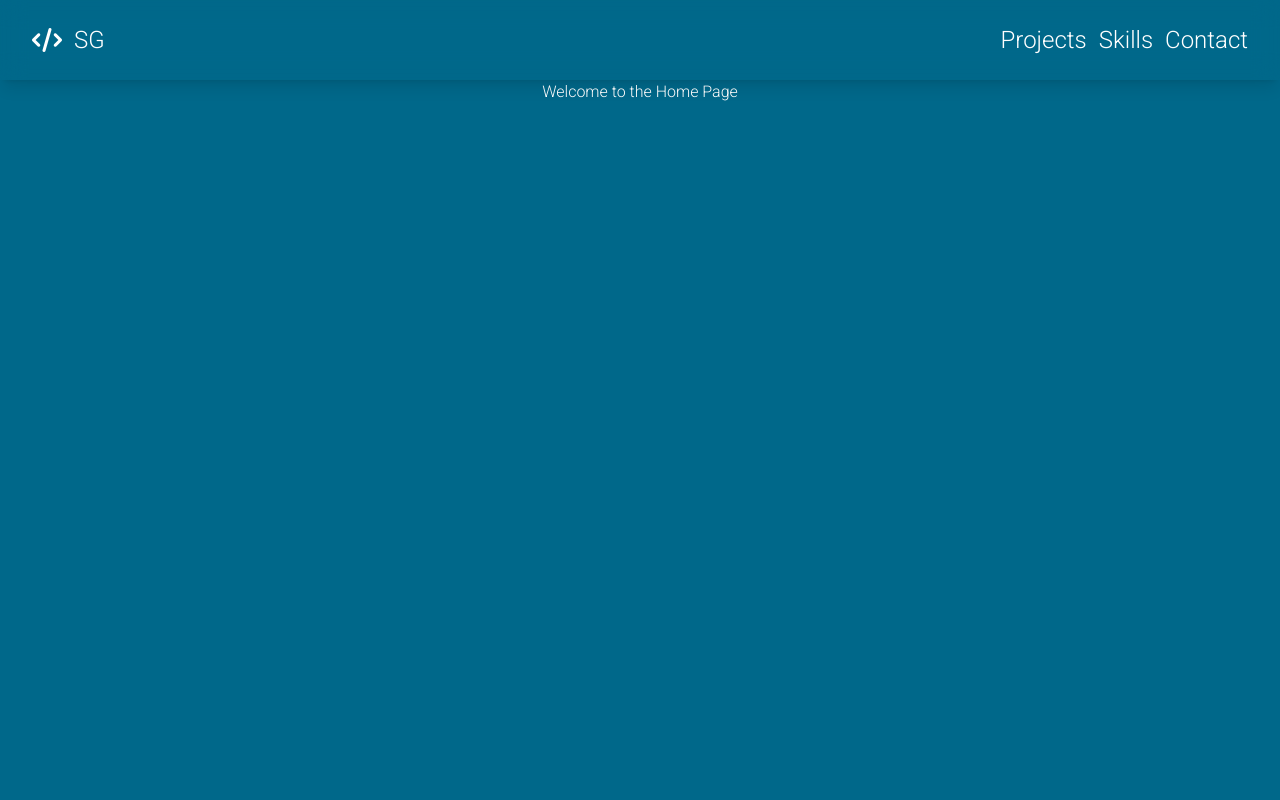
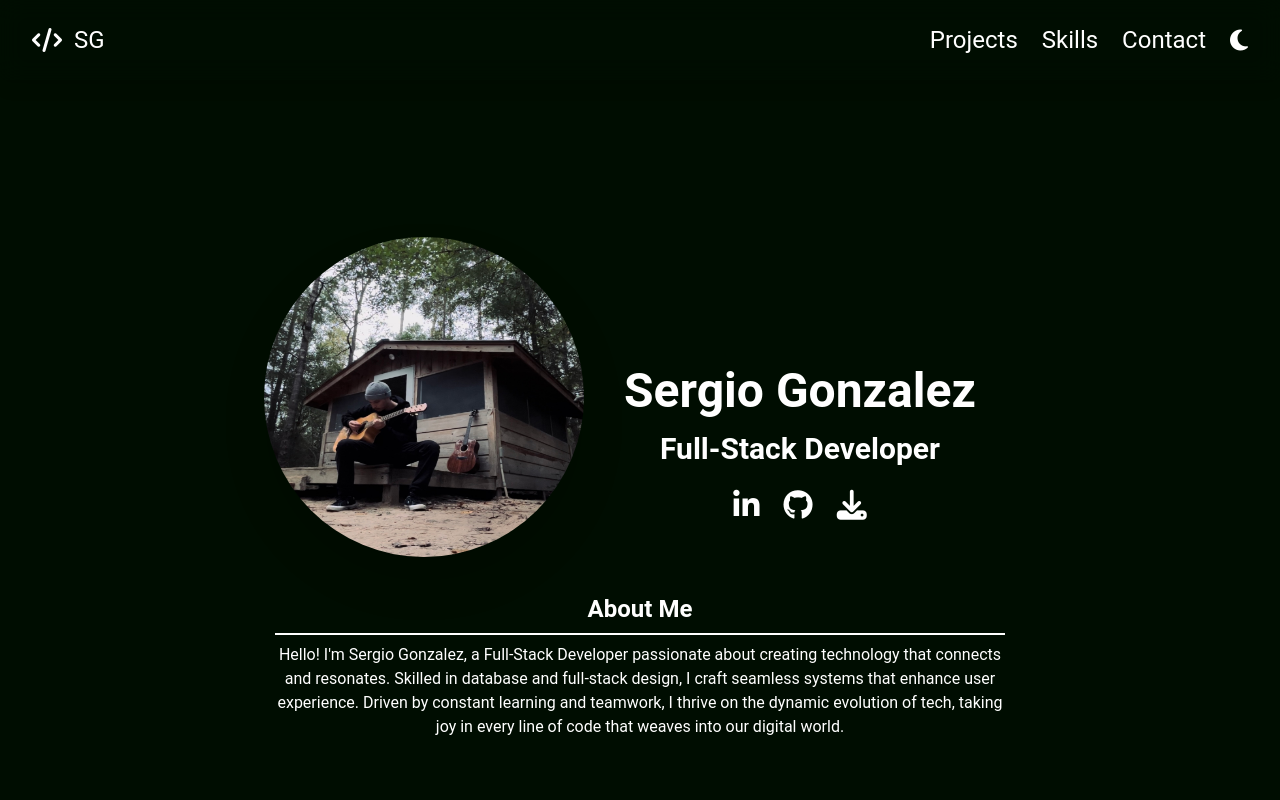
Before and after one commit to sergiogonzalezyes/Portfolio-Vue-Tailwind, a Vue app: page / in a window 1280 px wide. Shown: the top 800 px of the page. Built offline with nearby package versions, Linux system fonts and the light colour scheme.

Commit message:
first edit of landing. needs resume, and review/feedback from friends.

```diff
--- a/index.html
+++ b/index.html
@@ -6,7 +6,7 @@
     <meta name="viewport" content="width=device-width, initial-scale=1.0">
     <link rel="preconnect" href="https://fonts.googleapis.com">
     <link rel="preconnect" href="https://fonts.gstatic.com" crossorigin>
-    <link href="https://fonts.googleapis.com/css2?family=Roboto:wght@300&display=swap" rel="stylesheet">
+    <link href="https://fonts.googleapis.com/css2?family=Rubik:ital,wght@0,300..900;1,300..900&display=swap" rel="stylesheet">
     <link rel="stylesheet" href="https://cdnjs.cloudflare.com/ajax/libs/font-awesome/6.5.1/css/all.min.css"
     integrity="sha512-DTOQO9RWCH3ppGqcWaEA1BIZOC6xxalwEsw9c2QQeAIftl+Vegovlnee1c9QX4TctnWMn13TZye+giMm8e2LwA=="
     crossorigin="anonymous"
--- a/src/components/Home.vue
+++ b/src/components/Home.vue
@@ -1,6 +1,42 @@
 <template>
-    <div class="flex flex-col items-center text-white">
-        <h1>Welcome to the Home Page</h1>
+    <div class="flex flex-col justify-center items-center text-white">
+
+        <div class="lg:flex lg:flex-row">
+            <div class="flex justify-center items-center"><img src="../assets/images/profilepic.jpg" alt="Profile Picture" class="rounded-full w-80 h-80 mt-4 mb-4 shadow-2xl"></div>
+            <div class="flex flex-col justify-center items-center lg:mt-24 px-10">
+                <h1 class="text-5xl font-bold text-center">Sergio Gonzalez</h1>
+                <h2 class="text-3xl font-bold mt-4">Full-Stack Developer</h2>
+                <!-- Social Media Links Icon buttons -->
+                <div class="flex justify-center items-center gap-6 mt-5">
+                    <button aria-label="LinkedIn" class="transition duration-300 ease-in-out hover:scale-[1.3]">
+                        <a href="https://www.linkedin.com/in/sergio-gonzalez-garcia-b5082a264/" target="_blank">
+                            <i class="fa-brands fa-linkedin-in text-3xl cursor-pointer"></i>
+                        </a>
+                    </button>
+
+                    <button aria-label="GitHub" class="transition duration-300 ease-in-out hover:scale-[1.3]">
+                        <a href="https://github.com/sergiogonzalezyes"><i class="fa-brands fa-github text-3xl cursor-pointer"></i></a>
+                    </button>
+                    <!-- Download Resume Button -->
+                    <button aria-label="Resume" class="transition duration-300 ease-in-out hover:scale-[1.3]">
+                        <a href="../assets/SergioGonzalezResume.pdf" download="SergioGonzalezResume.pdf">
+                            <i class="fa-solid fa-download text-3xl cursor-pointer"></i>
+                        </a>
+                    </button>
+                </div>
+            </div>
+        </div>
+
+
+        <div class="flex flex-col justify-center items-center mt-5 lg:w-3/5">
+            <h5 class="text-2xl font-bold">About Me</h5>
+            <!-- line break -->
+            <div class="w-full h-0.5 bg-white mt-2 mb-2"></div>
+            <p class="text-center">Hello! I'm Sergio Gonzalez, a Full-Stack Developer passionate about creating technology that connects and resonates.
+             Skilled in database and full-stack design, I craft seamless systems that enhance user experience. Driven by constant learning and teamwork,
+              I thrive on the dynamic evolution of tech, taking joy in every line of code that weaves into our digital world.
+            </p>
+        </div>
     </div>
 </template>
 
--- a/src/components/SiteNavigation.vue
+++ b/src/components/SiteNavigation.vue
@@ -2,29 +2,32 @@
     <header class="sticky top-0 bg-transparent backdrop-blur-md shadow-lg w-full">
         <nav class="container flex flex-col sm:flex-row items-center gap-4 text-white py-6">
             <div class="flex items-center gap-3 justify-between w-full">
-                <div @click="scrollToTop" class="flex items-center gap-3 hover:text-weather-secondary duration-150 cursor-pointer">
+                <div @click="scrollToTop" class="flex items-center gap-3 transition duration-300 ease-in-out hover:scale-[1.1] cursor-pointer">
                     <i class="fa-solid fa-code text-2xl"></i>
                     <p class="text-2xl">SG</p>
                 </div>
                 <!-- Bars icon, visible only on small screens -->
-                <div @click="toggleMenu" class="sm:hidden flex items-center gap-3 hover:text-weather-secondary duration-150 cursor-pointer">
+                <div @click="toggleMenu" class="sm:hidden flex items-center gap-3 transition duration-300 ease-in-out hover:scale-[1.2] cursor-pointer">
                     <i class="fa-solid fa-bars text-2xl"></i>
                 </div>
             </div>
 
             <!-- Regular links, visible on medium and larger screens -->
-            <div class="hidden sm:flex flex-col sm:flex-row gap-3 flex-1 justify-end">
-                <p @click="$emit('scroll-to-section', 'projects')" class="text-2xl hover:text-weather-secondary duration-150 cursor-pointer">Projects</p>
-                <p @click="$emit('scroll-to-section', 'skills')" class="text-2xl hover:text-weather-secondary duration-150 cursor-pointer">Skills</p>
-                <p @click="$emit('scroll-to-section', 'contact')" class="text-2xl hover:text-weather-secondary duration-150 cursor-pointer">Contact</p>
+            <div class="hidden sm:flex flex-col sm:flex-row gap-6 flex-1 justify-end">
+                <p @click="$emit('scroll-to-section', 'projects')" class="text-2xl transition duration-300 ease-in-out hover:scale-[1.1] cursor-pointer">Projects</p>
+                <p @click="$emit('scroll-to-section', 'skills')" class="text-2xl transition duration-300 ease-in-out hover:scale-[1.1] cursor-pointer">Skills</p>
+                <p @click="$emit('scroll-to-section', 'contact')" class="text-2xl transition duration-300 ease-in-out hover:scale-[1.1] cursor-pointer">Contact</p>
+                <!-- dark mode icon toggle -->
+                <i class="fa-solid fa-moon text-2xl transition duration-300 ease-in-out hover:scale-[1.3] cursor-pointer" @click="toggleDarkMode"></i>
             </div>
 
             <!-- Dropdown menu, hidden by default on small screens -->
             <transition name="slide-down">
-                <div v-show="isMenuOpen" class="flex flex-col sm:hidden gap-3 flex-1 justify-end">
-                    <p @click="NavToggleMenu('projects')" class="text-2xl hover:text-weather-secondary duration-150 cursor-pointer">Projects</p>
-                    <p @click="NavToggleMenu('skills')" class="text-2xl hover:text-weather-secondary duration-150 cursor-pointer">Skills</p>
-                    <p @click="NavToggleMenu('contact')" class="text-2xl hover:text-weather-secondary duration-150 cursor-pointer">Contact</p>
+                <div v-show="isMenuOpen" class="flex flex-col sm:hidden gap-5 flex-1 justify-end">
+                    <p @click="NavToggleMenu('projects')" class="text-2xl  transition duration-300 ease-in-out hover:scale-[1.15] cursor-pointer">Projects</p>
+                    <p @click="NavToggleMenu('skills')" class="text-2xl transition duration-300 ease-in-out hover:scale-[1.15] cursor-pointer">Skills</p>
+                    <p @click="NavToggleMenu('contact')" class="text-2xl transition duration-300 ease-in-out hover:scale-[1.15] cursor-pointer">Contact</p>
+                    <i class="fa-solid fa-moon text-2xl transition duration-300 ease-in-out hover:scale-[1.2] cursor-pointer text-center" @click="toggleDarkMode"></i>
                 </div>
             </transition>
         </nav>
@@ -62,6 +65,10 @@ const scrollToTop = () => {
   });
 };
 
+const toggleDarkMode = () => {
+    document.body.classList.toggle('dark');
+};
+
 
 </script>
 
--- a/src/views/HomeView.vue
+++ b/src/views/HomeView.vue
@@ -1,5 +1,5 @@
 <template>
-  <div class="container h-[55.5rem]">
+  <div class="flex flex-col container h-[50rem] justify-center items-center">
     <Home />
   </div>
 </template>
--- a/tailwind.config.js
+++ b/tailwind.config.js
@@ -7,8 +7,9 @@ export default {
   theme: {
     extend: {
       colors: {
-        "weather-primary": "#00688A",
-        "weather-secondary": "#004E71",
+        "weather-primary": "#000d01",
+        "weather-secondary": "#002202",
+        "weather-tertiary": "#003403",
       }
     },
     fontFamily: {
@@ -24,7 +25,7 @@ export default {
       "lg": "1024px",
       "xl": "1280px",
       "2xl": "1536px",
-    }
+    },
   },
   plugins: [],
 }
```
Also changed, not shown: src/assets/images/cool-background.png (added), src/assets/images/profilepic.jpg (added).
